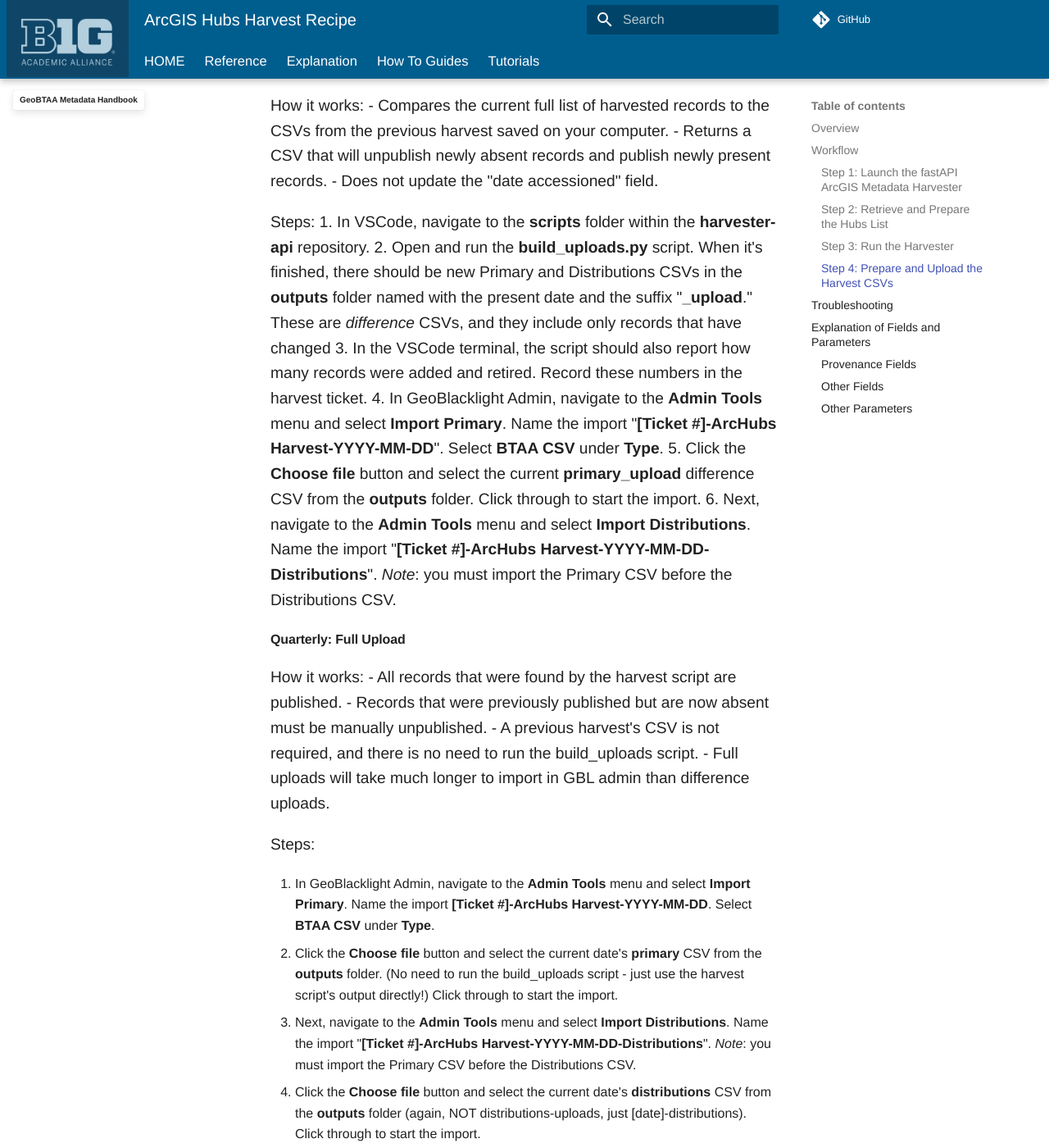
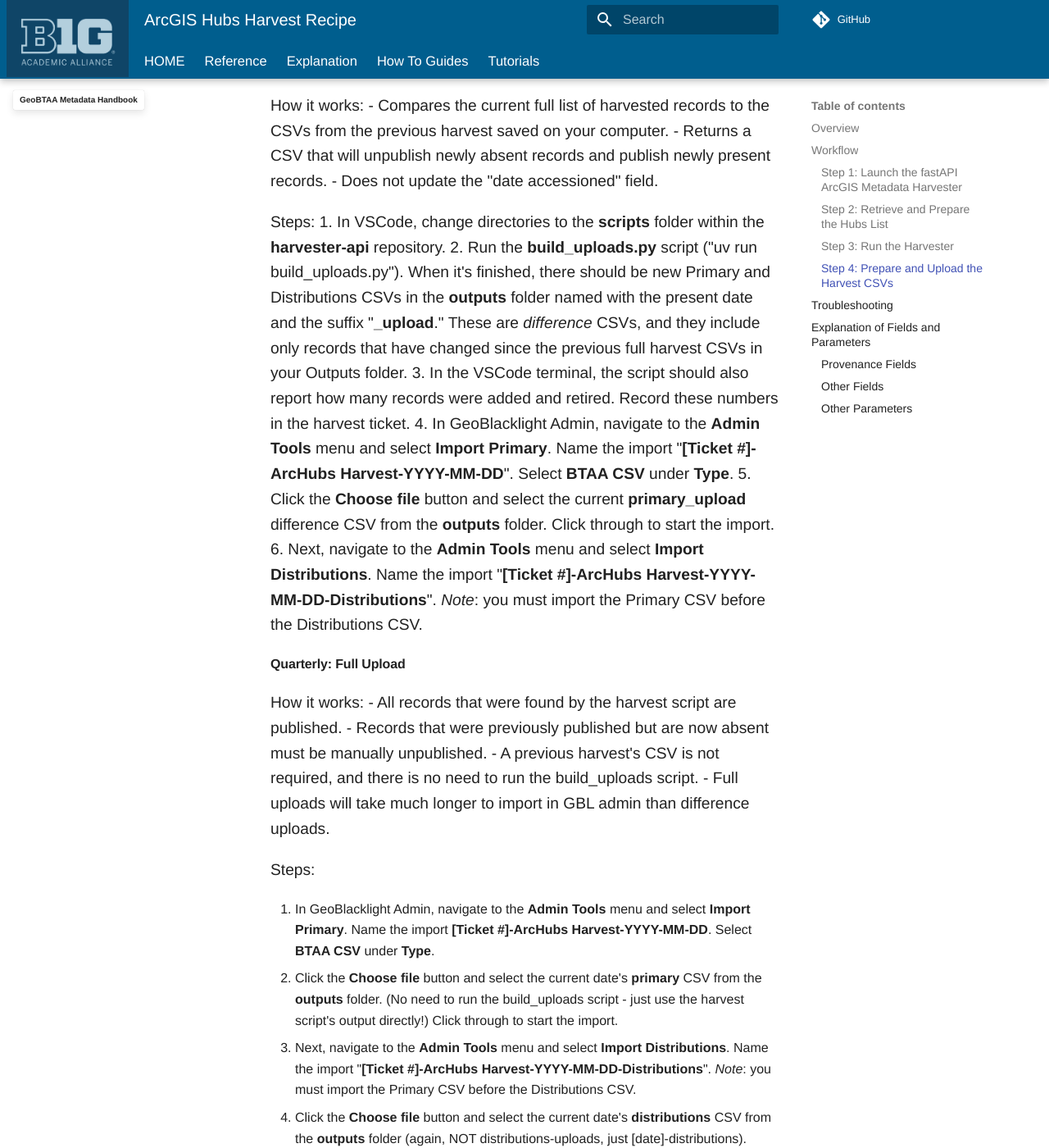
Before and after one commit to geobtaa/metadata, an MkDocs documentation site: the page built from docs/recipes/py_arcgis_hub.md, in a window 1280 px wide and 1400 px high, scrolled down 2543 px. Shown: the whole window at 82% size. Built offline with MkDocs 1.6.1 and Material for MkDocs 9.7.7, drawn with Linux system fonts in a browser that asks for light colours; some web fonts are replaced; comment, search, counter and statistics services are not loaded; some of the changed text lies outside the part shown.

Commit message:
ArcGIS hub harvest doc updated

```diff
--- a/docs/recipes/py_arcgis_hub.md
+++ b/docs/recipes/py_arcgis_hub.md
@@ -53,8 +53,8 @@
 - Does not update the "date accessioned" field.
 
 Steps:
-1. In VSCode, navigate to the **scripts** folder within the **harvester-api** repository.
-2. Open and run the **build_uploads.py** script. When it's finished, there should be new Primary and Distributions CSVs in the **outputs** folder named with the present date and the suffix "**_upload**." These are *difference* CSVs, and they include only records that have changed
+1. In VSCode, change directories to the **scripts** folder within the **harvester-api** repository.
+2. Run the **build_uploads.py** script ("uv run build_uploads.py"). When it's finished, there should be new Primary and Distributions CSVs in the **outputs** folder named with the present date and the suffix "**_upload**." These are *difference* CSVs, and they include only records that have changed since the previous full harvest CSVs in your Outputs folder.
 3. In the VSCode terminal, the script should also report how many records were added and retired. Record these numbers in the harvest ticket.
 4. In GeoBlacklight Admin, navigate to the **Admin Tools** menu and select **Import Primary**. Name the import "**[Ticket #]-ArcHubs Harvest-YYYY-MM-DD**". Select **BTAA CSV** under **Type**.
 5. Click the **Choose file** button and select the current **primary_upload** difference CSV from the **outputs** folder. Click through to start the import.
@@ -74,7 +74,7 @@
 2. Click the **Choose file** button and select the current date's **primary** CSV from the **outputs** folder. (No need to run the build_uploads script - just use the harvest script's output directly!) Click through to start the import.
 3. Next, navigate to the **Admin Tools** menu and select **Import Distributions**. Name the import "**[Ticket #]-ArcHubs Harvest-YYYY-MM-DD-Distributions**". *Note*: you must import the Primary CSV before the Distributions CSV.
 4. Click the **Choose file** button and select the current date's **distributions** CSV from the **outputs** folder (again, NOT distributions-uploads, just [date]-distributions). Click through to start the import.
-5. Unlike a difference upload, a full upload does not unpublish records that have been removed from their parent hubs. This must be done manually. (Details in progress.)
+5. Unlike a difference upload, a full upload does not unpublish records that have been removed from their parent hubs. This must be done manually. After completing the upload, view the list of all published ArcGIS Hub records, and unpublish any whose date accessioned field is older than several weeks.
 
 
 ## Troubleshooting
@@ -93,7 +93,7 @@
 
 - Accrual Method: Automated retrieval
 - Accrual Periodicity: Weekly
-- Date Accessioned: The most recent date on which a record's *parent hub* was harvested. *Not necessarily* the most recent time the child record was confirmed to still exist during a harvest!
+- Date Accessioned: The most recent date on which a record's *parent hub* was harvested, *not necessarily* the most recent time the child record was confirmed to still exist during a harvest.
 - Date Retired: The most recent date on which a record was unpublished.
 - Endpoint Description: DCAT API
 - Endpoint URL: The DCAT 1.1 API feed URL of the parent Hub, which can be found by clicking the "Explore Feeds" link at the bottom of a Hub's homepage. Typically, this is the hub's main URL followed by "api/feed/dcat-us/1.1.json"
```
